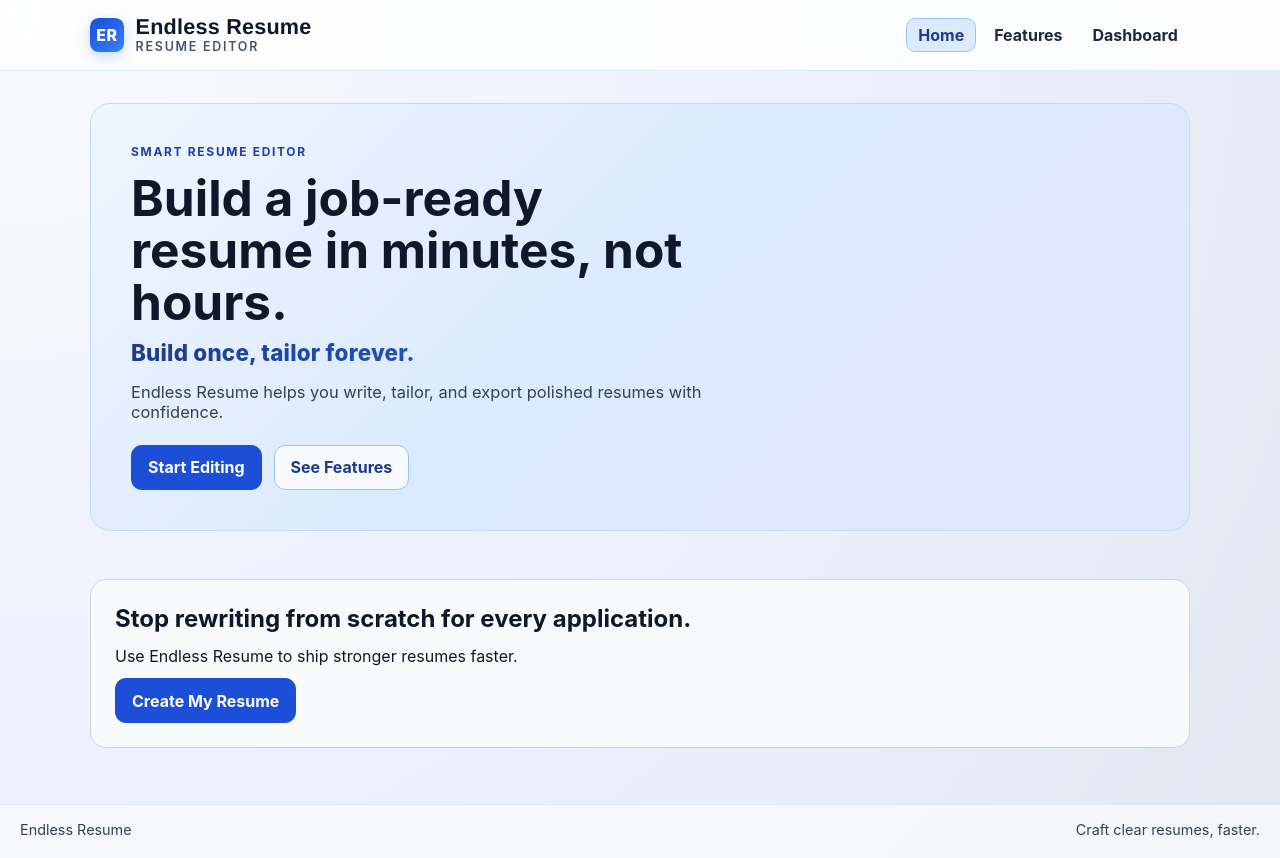
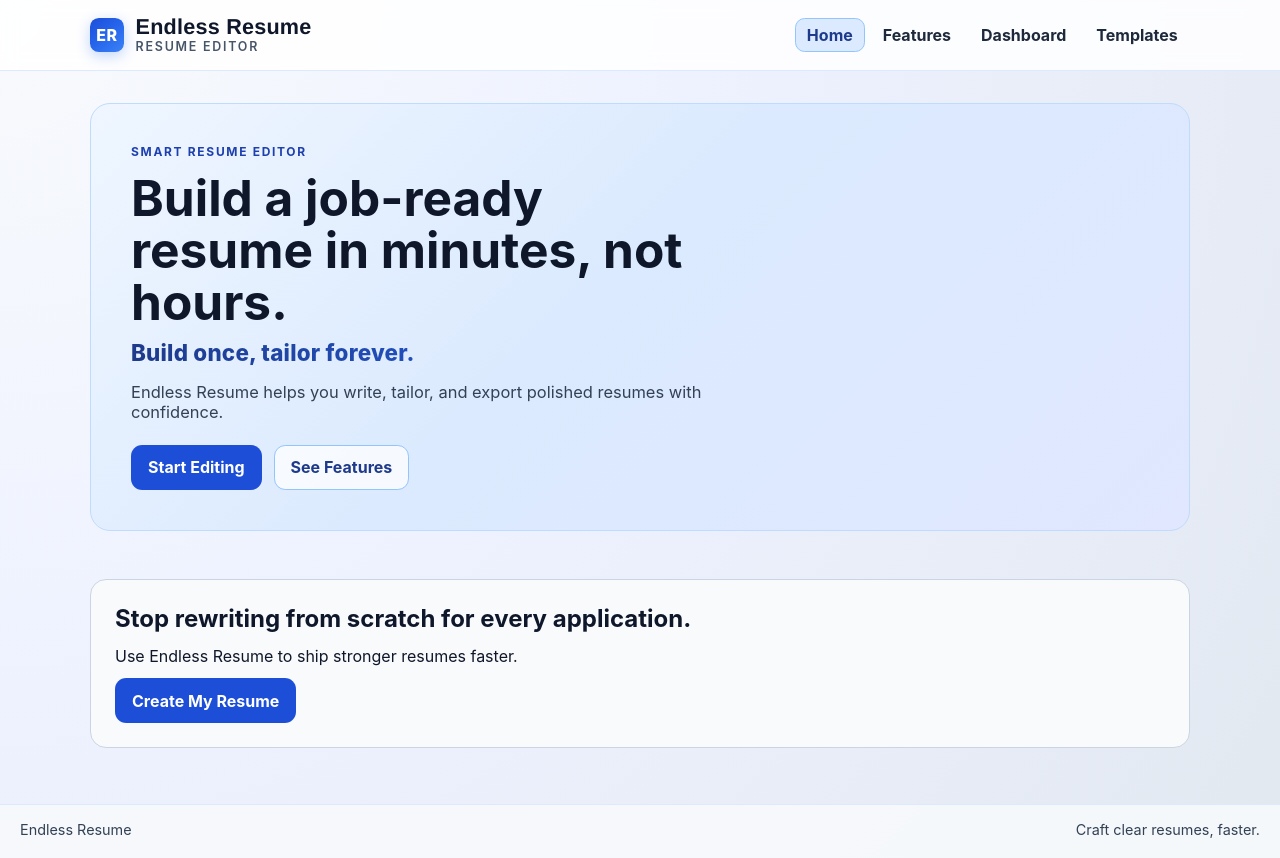
Before and after one commit to alexanderdombroski/resume-project, a Nuxt app in the folder packages/bakeoff2/: page / in a window 1280 px wide. Built offline with nearby package versions, Linux system fonts and the light colour scheme.

Commit message:
feat: add templates nav link

```diff
--- a/packages/bakeoff2/app/app.vue
+++ b/packages/bakeoff2/app/app.vue
@@ -18,6 +18,7 @@
           <NuxtLink to="/" class="nav-link">Home</NuxtLink>
           <NuxtLink to="/features" class="nav-link">Features</NuxtLink>
           <NuxtLink to="/dashboard" class="nav-link">Dashboard</NuxtLink>
+          <NuxtLink to="/templates" class="nav-link">Templates</NuxtLink>
         </nav>
       </div>
     </header>
```
